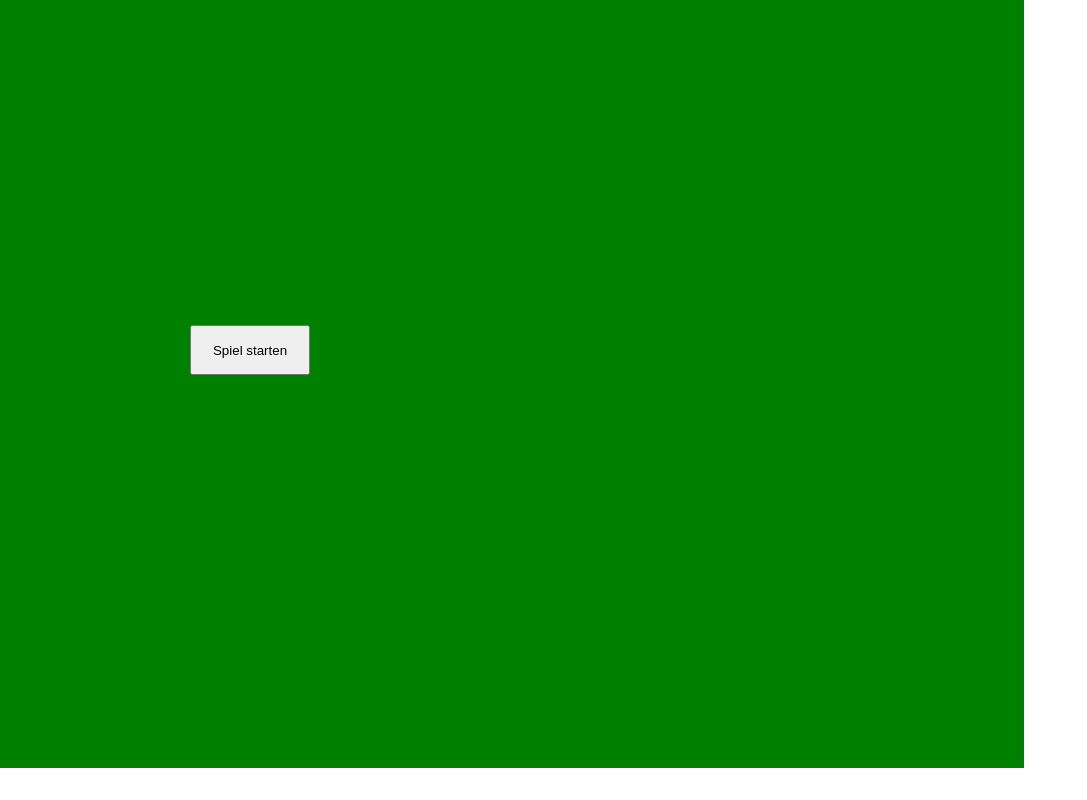
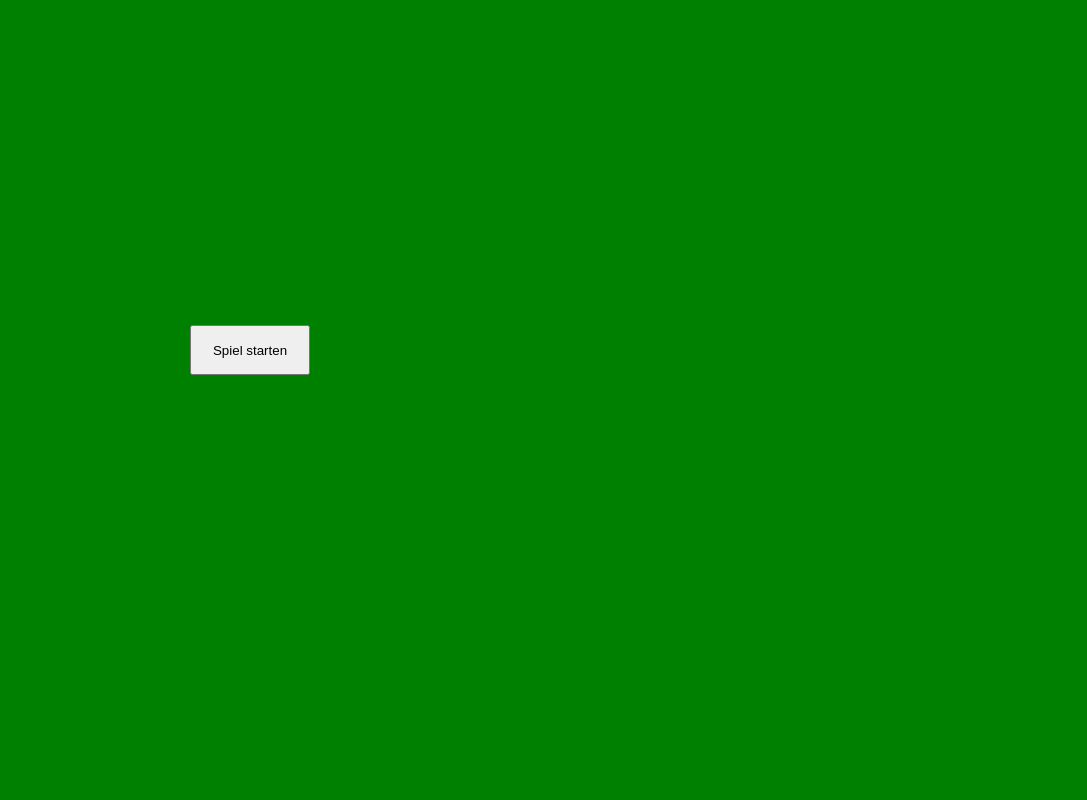
Before and after one commit to TheGreenProphet/Prototyp, a plain HTML site: page index.html in a window 1280 px wide. Shown: the whole page, without its empty margins (0-1087 px from the left). Drawn offline with Linux system fonts and the light colour scheme.

Commit message:
Update stylesheet.css

```diff
--- a/stylesheet.css
+++ b/stylesheet.css
@@ -2,8 +2,8 @@
     position:fixed;
     left:0;
     top:0;
-    width:1024px;
-    height:768px;
+    width:10240px;
+    height:7680px;
     background-color:green;
 }
 
```
